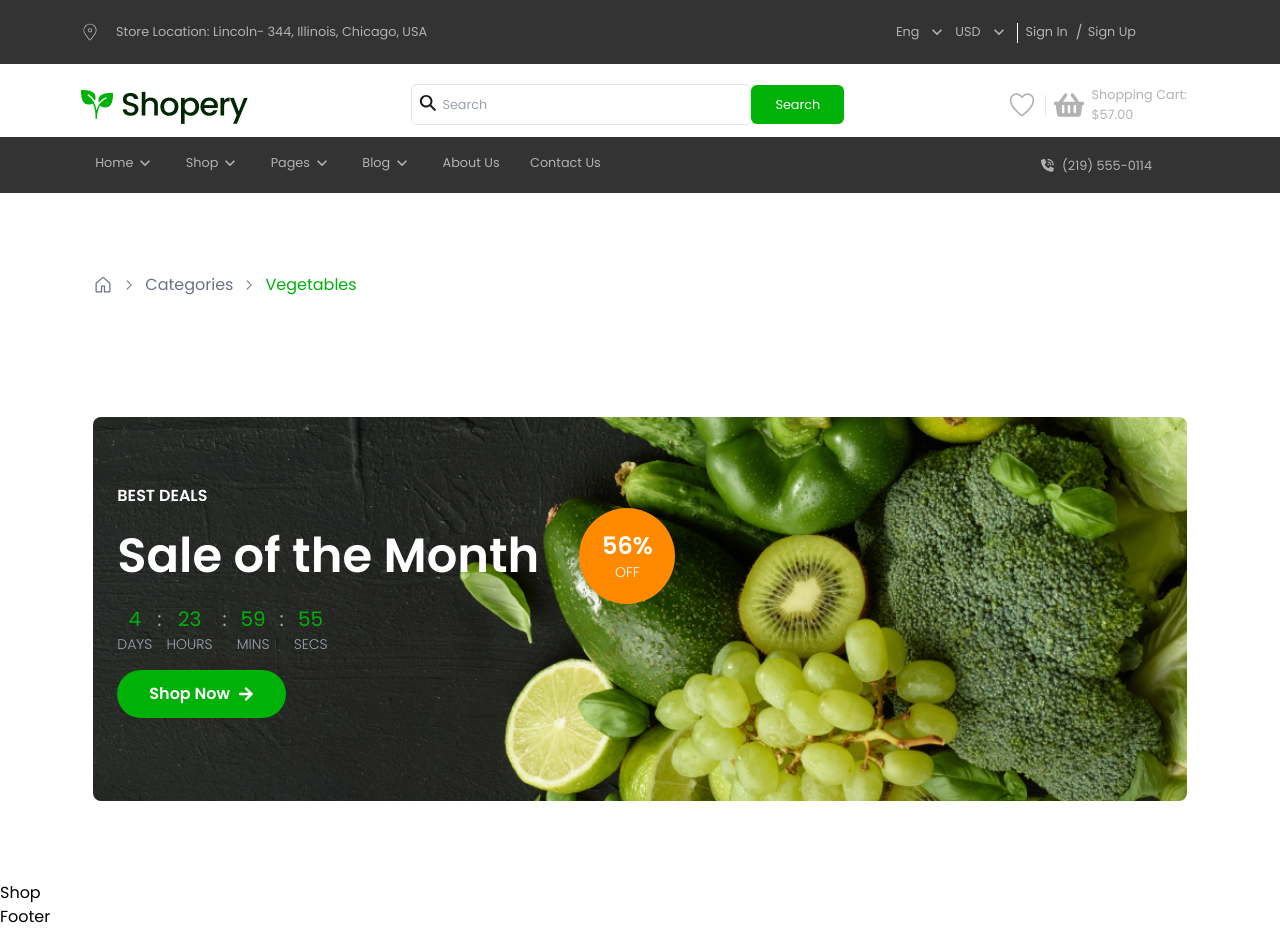
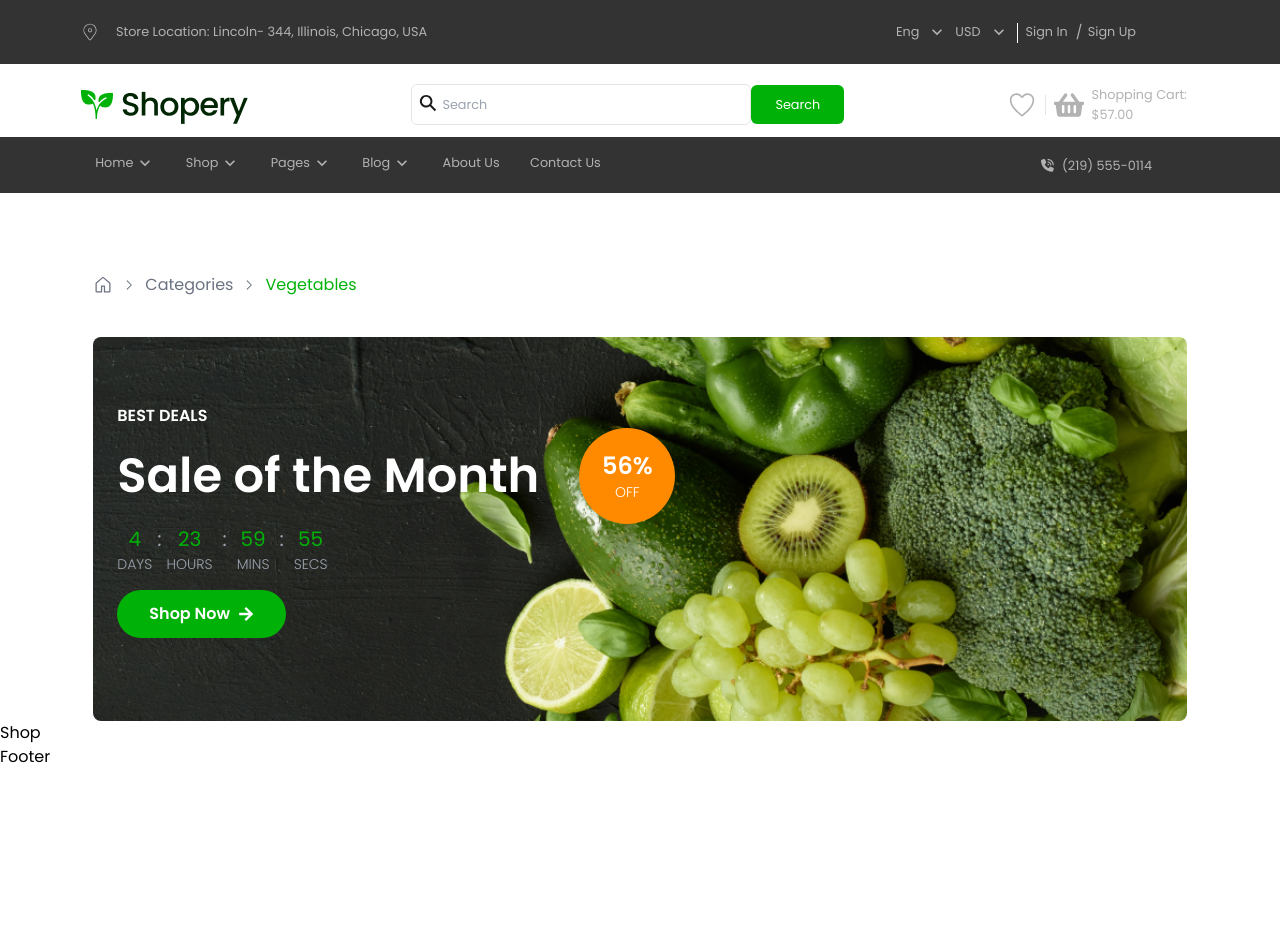
Before and after one commit to Isko2003/shopery, a React (Vite) app: page /shop in a window 1280 px wide. After the commit the page ends 800 px from the top, so only its background shows below. Built offline with nearby package versions, Linux system fonts and the light colour scheme.

Commit message:
correcting paddings

```diff
--- a/src/Components/Common/Breadcrumb.jsx
+++ b/src/Components/Common/Breadcrumb.jsx
@@ -6,7 +6,7 @@ import { GoChevronRight } from "react-icons/go";
 
 const Breadcrumb = ({links = []}) => {
   return (
-    <section className="section text-gray-500">
+    <section className="section text-gray-500 pt-10 pb-0">
       <div className="flex gap-2 flex-start items-center">
         <Link to="/"><GoHome fontSize={20}/></Link>
         <GoChevronRight/>
--- a/src/Components/ShopComps/BannerShop.jsx
+++ b/src/Components/ShopComps/BannerShop.jsx
@@ -4,7 +4,7 @@ import CountdownTimer from '../Common/CountdownTimer'
 
 const BannerShop = () => {
     return (
-        <section className='section text-white'>
+        <section className='section text-white py-0 my-0'>
             <div className="bg-[url('public/ShopBanner.png')] min-h-96 bannarHome bg-center">
                 <div>
                     <h6 className="font-semibold ">BEST DEALS</h6>
```
